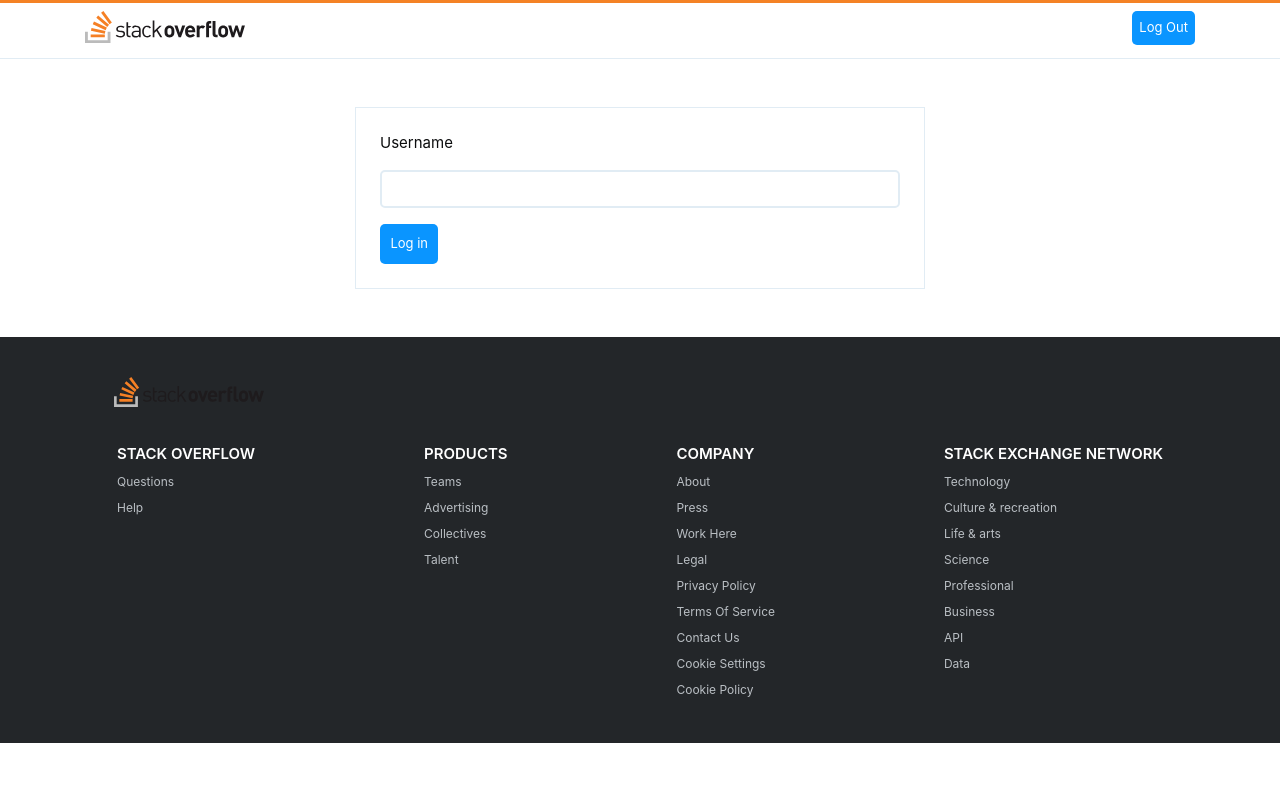
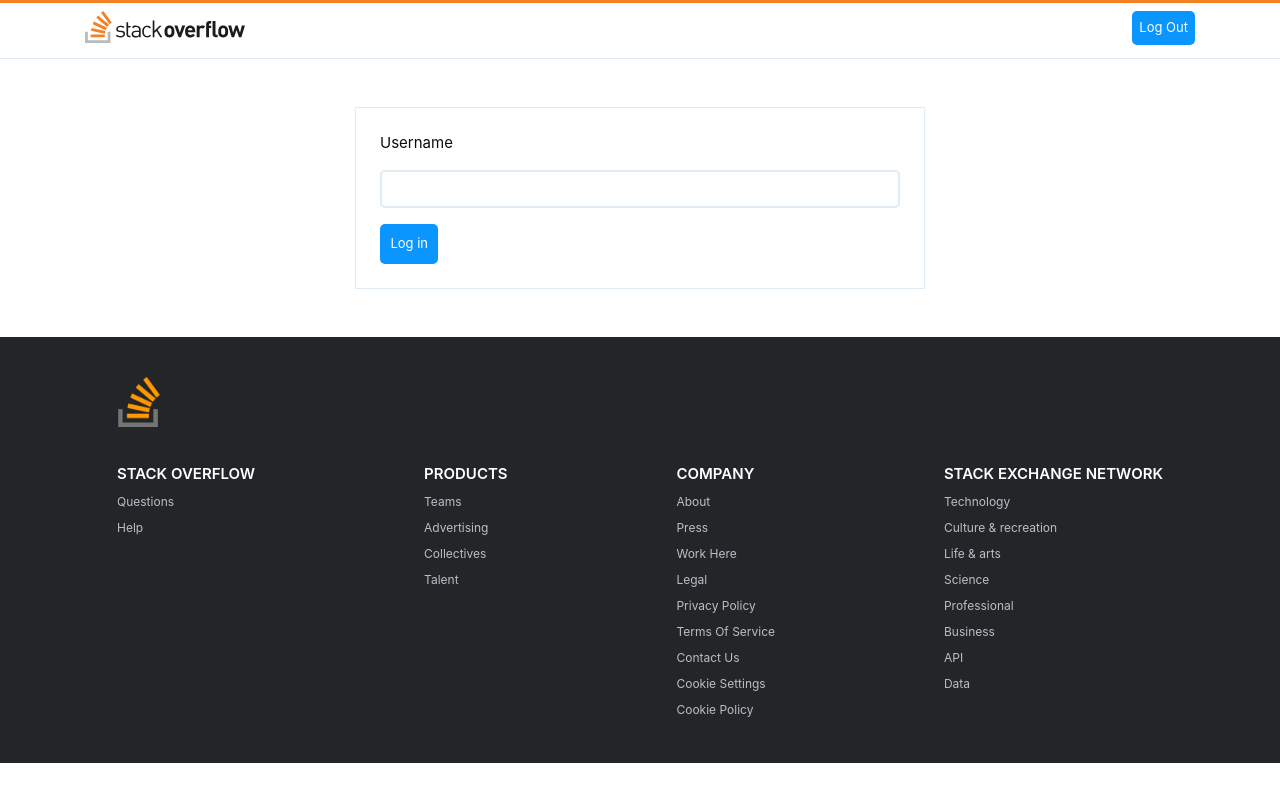
Before and after one commit to rd-06/stackoverflow-frontend, an Angular app: page / in a window 1280 px wide. Built offline with nearby package versions, Linux system fonts and the light colour scheme.

Commit message:
changed footer logo

```diff
--- a/src/app/modules/main/components/footer/footer.component.html
+++ b/src/app/modules/main/components/footer/footer.component.html
@@ -1,7 +1,7 @@
 <footer class="py-2">
     <div class="container">
         <div class="img-logo-footer">
-            <img src="/assets/logo-stackoverflow.svg" alt="" width="150">
+            <img src="/assets/stack-overflow.png" alt="asssssssssaf" width="50">
         </div>
         <div class="footer-items-container">
             <div *ngFor="let footerItem of footerItems">
```
